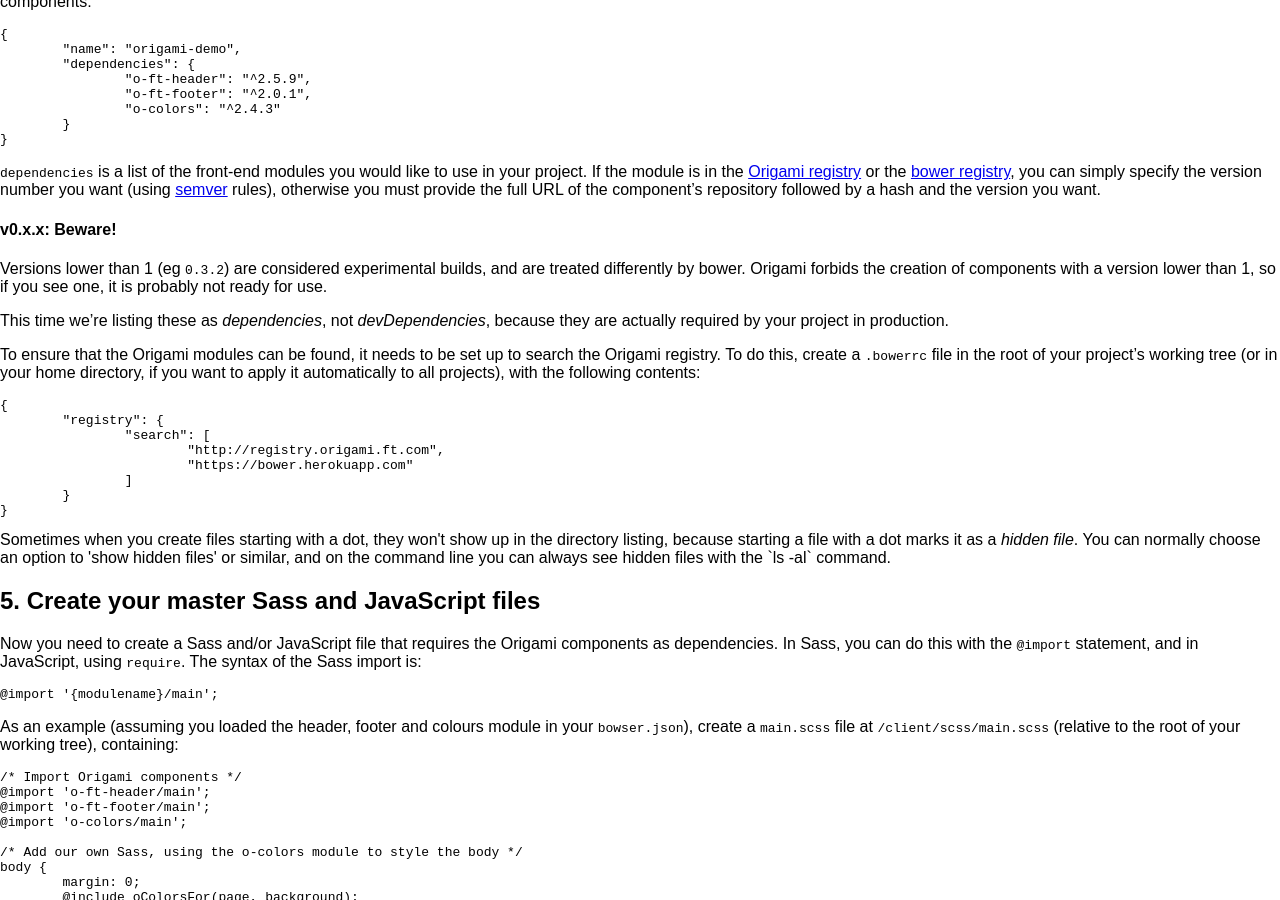
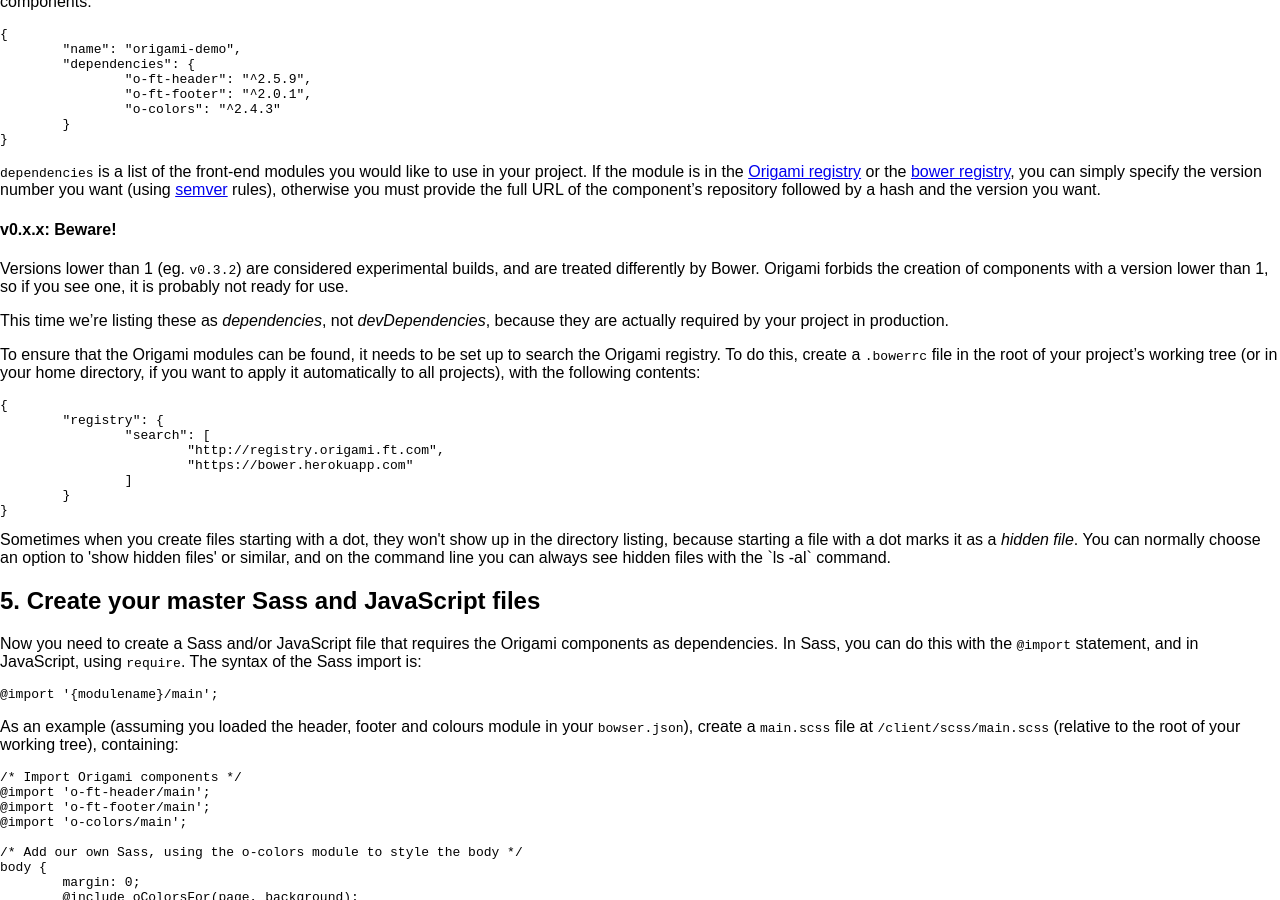
Before and after one commit to Financial-Times/ft-origami, a Jekyll site: the page built from docs/developer-guide/building-modules.md, in a window 1280 px wide and 900 px high, scrolled down 2712 px. Built offline with Jekyll 4.4.1, drawn with Linux system fonts in a browser that asks for light colours; comment, search, counter and statistics services are not loaded; a style sheet for code colours, icons or effects is not loaded.

Commit message:
Tweak language & grammar

```diff
--- a/docs/developer-guide/building-modules.md
+++ b/docs/developer-guide/building-modules.md
@@ -139,7 +139,7 @@ Once you know which Origami modules you want, create a `bower.json` file in the
 
 <aside>
 	<h4>v0.x.x: Beware!</h4>
-	<p>Versions lower than 1 (eg <code>0.3.2</code>) are considered experimental builds, and are treated differently by bower.  Origami forbids the creation of components with a version lower than 1, so if you see one, it is probably not ready for use.</p>
+	<p>Versions lower than 1 (eg. <code>v0.3.2</code>) are considered experimental builds, and are treated differently by Bower.  Origami forbids the creation of components with a version lower than 1, so if you see one, it is probably not ready for use.</p>
 </aside>
 
 This time we're listing these as *dependencies*, not *devDependencies*, because they are actually required by your project in production.
```
